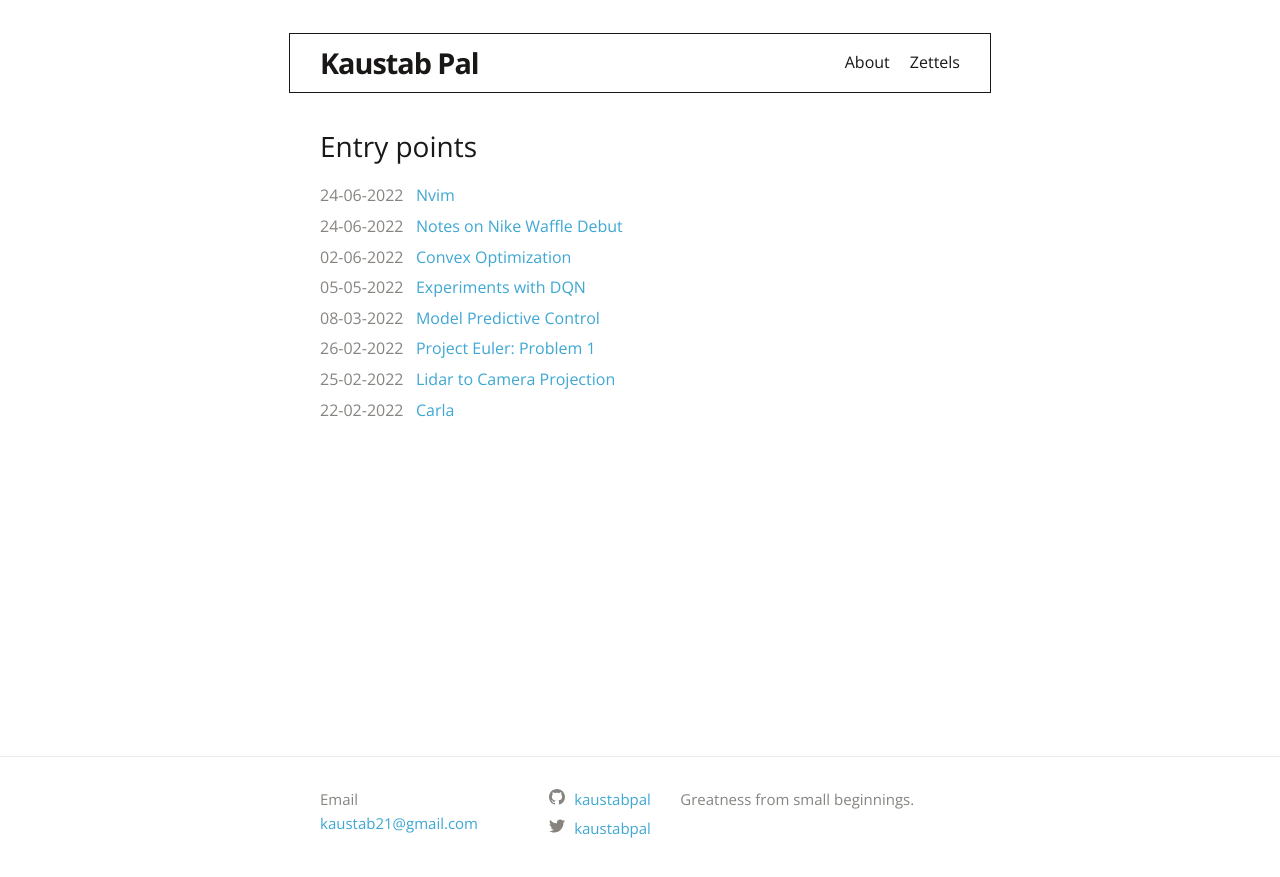
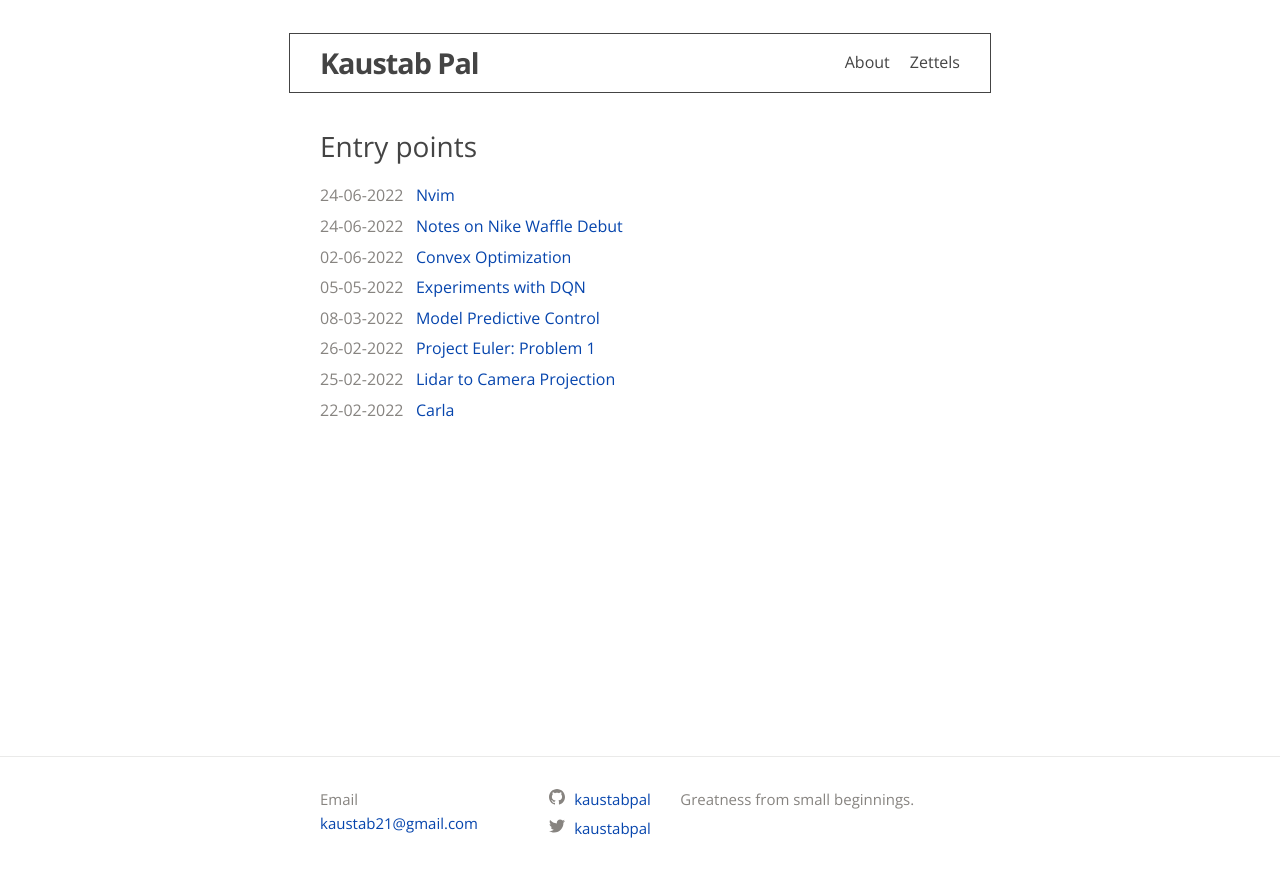
Before and after one commit to kaustabpal/kaustabpal.github.io, a Jekyll site: the page built from index.md, in a window 1280 px wide. Shown: the top 877 px of the page. Built offline with Jekyll 4.4.1, drawn with Linux system fonts in a browser that asks for light colours; some web fonts are replaced.

Commit message:
changed link colors

```diff
--- a/_sass/minima.scss
+++ b/_sass/minima.scss
@@ -10,9 +10,9 @@ $base-line-height: 1.6 !default;
 
 $spacing-unit:     30px !default;
 
-$text-color:       #191817 !default;
+$text-color:       #444 !default;
 $background-color: #ffffff !default;
-$brand-color:      #57A3E8 !default;
+$brand-color:      #0645ad !default;
 
 $grey-color:       #878480 !default;
 $grey-color-light: lighten($grey-color, 40%) !default;
@@ -45,7 +45,7 @@ $on-laptop:        700px !default;
 
 // ========== Code ========== //
 // Color of the code.
-$code-color: #c7254e !default;
+$code-color: #f8f8f2 !default;
 $code-font-size: 0.9em !default;
 $code-background: #272822;
 $code-highlight-color: (
--- a/_sass/minima/_base.scss
+++ b/_sass/minima/_base.scss
@@ -7,8 +7,6 @@ dl, dd, ol, ul, figure {
   margin: 0;
   padding: 0;
 }
-
-
 
 /**
  * Basic styling
@@ -39,8 +37,6 @@ ul, ol, dl, figure,
 %vertical-rhythm {
   margin-bottom: $spacing-unit / 2;
 }
-
-
 
 /**
  * `main` element
@@ -109,15 +105,15 @@ h1, h2, h3, h4, h5, h6 {
  * Links
  */
 a {
-  color: #3ea7d3; //$brand-color;
+  color: $brand-color;
   text-decoration: none;
 
   &:visited {
-    color: #3ea7d3; //$brand-color;
+    color: $brand-color; //$brand-color;
   }
 
   &:hover {
-    color: #000;
+    color: #06e;
   }
 
   .social-media-list &:hover {
@@ -165,7 +161,7 @@ code {
 }
 
 code {
-  padding: 3px 5px;
+  padding: 1px 3px;
   border-radius: 4px;
   color: $code-color;
 }
```
